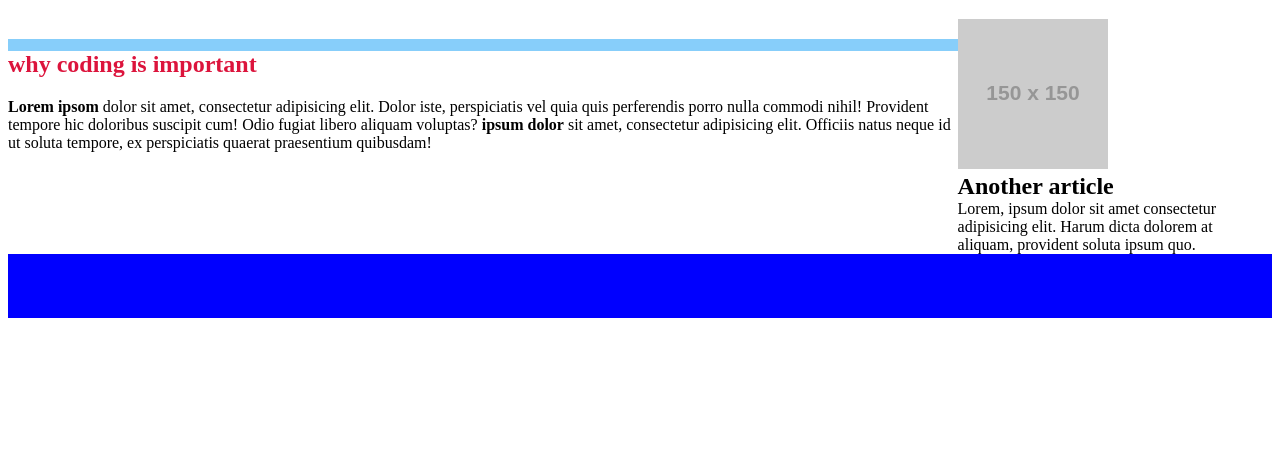
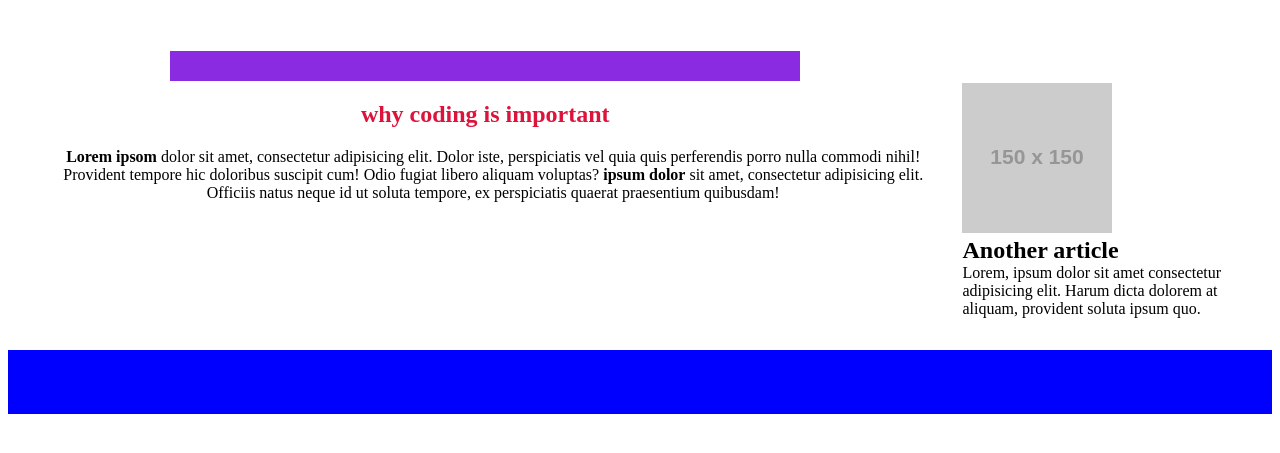
Before and after one commit to bayleyjensen/coolsite, a plain HTML site: page index.html in a window 1280 px wide. Shown: the part 115-568 px from the top of the page. Drawn offline with Linux system fonts and the light colour scheme; placeholder pictures from the web are drawn by us.

Commit message:
6th commit i think

```diff
--- a/index.html
+++ b/index.html
@@ -13,6 +13,7 @@
     </header>
     <main>
       <article class="one">
+          <div class="border"></div>
         <h1>why coding is important</h1>
 
         <p>
--- a/style.css
+++ b/style.css
@@ -15,22 +15,28 @@ body{
 main{
   display: flex;
 }
-
+.border {
+  border-top-style: solid;
+  border-color: blueviolet;
+  margin: auto;
+  border-top-width: 30px;
+  width: 66%;
+  margin-top: 2em;
+}
 article h1 {
     color: crimson;
-    text-align: left;
-    border-top: solid;
-    border-top-width: .5em;
-    border-color:lightskyblue;
+    text-align: center;
+}
+article p {
+  margin: 0 1em 0 2em;
+  text-align: center;
 }
 article.one{
   color: black;
 }
-
-/* article{
-  margin: 4em
-} */
-
+side-article img {
+  margin-top: 4em;
+}
 footer {
   border-bottom: solid;
   color: blue;
@@ -42,9 +48,6 @@ side-article h2{
 }
 side-article p{
   margin: auto;
+  margin-bottom: 2em;
+
 }
-
-/* img {
-  float:right;
-  top:
-} */
```
